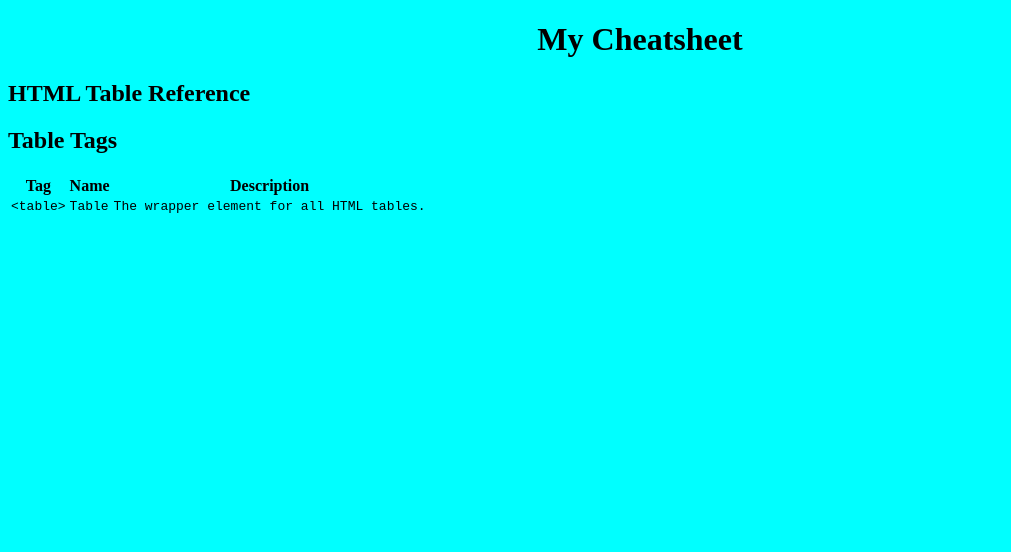
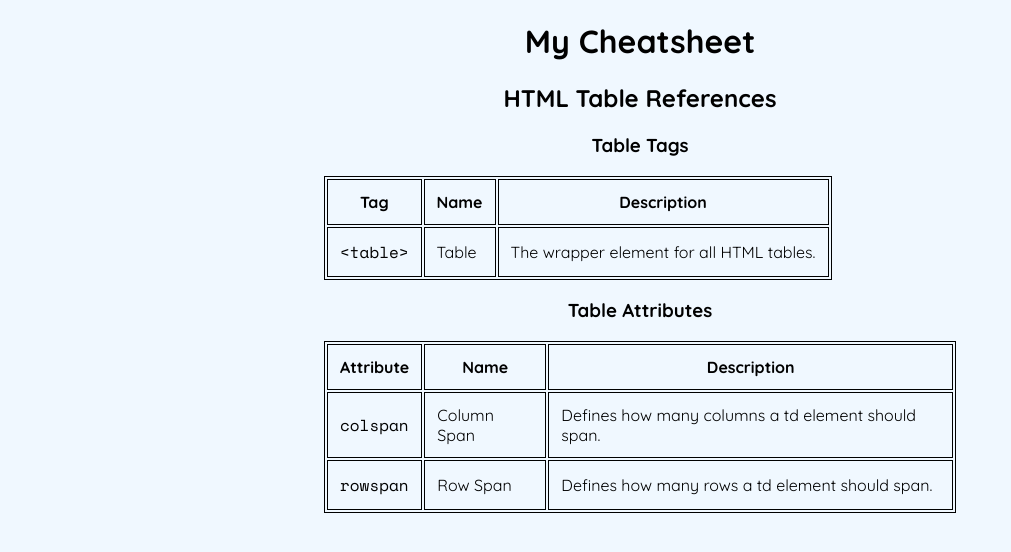
Before and after one commit to jezsej/cheat-sheet, a plain HTML site: page index.html in a window 1280 px wide. Shown: the whole page, without its empty margins (0-1011 px from the left). Drawn offline with nearby package versions, Linux system fonts and the light colour scheme.

Commit message:
Added attributes section

```diff
--- a/index.html
+++ b/index.html
@@ -4,6 +4,9 @@
 <head>
     <title>My Cheat Sheet</title>
     <link rel="stylesheet" href='./resources/css/styles.css'>
+    <link rel="preconnect" href="https://fonts.googleapis.com">
+    <link rel="preconnect" href="https://fonts.gstatic.com" crossorigin>
+    <link href="https://fonts.googleapis.com/css2?family=Quicksand:wght@300;400;500;600;700&family=Space+Mono&display=swap" rel="stylesheet">
 </head>
 
 <body>
@@ -11,9 +14,12 @@
         <h1>My Cheatsheet</h1>
     </header>
     <main>
-        <section>
-            <h1>HTML Table Reference</h1>
-            <h2>Table Tags</h2>
+        <section class="table-section">
+            <div class="section-label">
+                <h2>HTML Table References</h2>
+                <h3>Table Tags</h3>
+            </div>
+            <div class="tables">
                 <table>
                     <thead>
                         <tr>
@@ -24,7 +30,7 @@
                     </thead>
                     <tbody>
                         <tr>
-                        <td>
+                            <td class="tags">
                                 &lt;table&gt;
                             </td>
                             <td>
@@ -36,6 +42,48 @@
                         </tr>
                     </tbody>
                 </table>
+            </div>
+        </section>
+
+        <section class="table-section">
+            <div class="section-label">
+                <h3>Table Attributes</h3>
+            </div>
+            <div class="tables">
+                <table>
+                    <thead>
+                        <tr>
+                            <th>Attribute</th>
+                            <th>Name</th>
+                            <th>Description</th>
+                        </tr>
+                    </thead>
+                    <tbody>
+                        <tr>
+                            <td class="tags">
+                                colspan
+                            </td>
+                            <td>
+                                Column Span
+                            </td>
+                            <td>
+                                Defines how many columns a td element should span.
+                            </td>
+                        </tr>
+                        <tr>
+                            <td class="tags">
+                                rowspan
+                            </td>
+                            <td>
+                                Row Span
+                            </td>
+                            <td>
+                                Defines how many rows a td element should span.
+                            </td>
+                        </tr>
+                    </tbody>
+                </table>
+            </div>
         </section>
     </main>
 </body>
--- a/resources/css/styles.css
+++ b/resources/css/styles.css
@@ -1,5 +1,6 @@
 body {
-    background-color: aqua;
+    background-color: aliceblue;
+    font-family: 'Quicksand', sans-serif;
 }
 
 header {
@@ -7,11 +8,27 @@ header {
     text-align: center;
 }
 
-table tbody td {
-    font-family: monospace;
+.section-label {
+    text-align: center;
 }
 
+.tables {
+    margin: 0 auto;
+    width: 50%;
+}
 
-/* header div {
-    margin: 0 auto;
-} */
+table,
+th,
+td {
+    border: 1px solid black
+}
+
+th,
+td {
+    padding: 12px;
+}
+
+table tbody .tags {
+    font-family: 'Space Mono', monospace;
+    ;
+}
```
Lines whose indentation alone changed are shown as unchanged.
